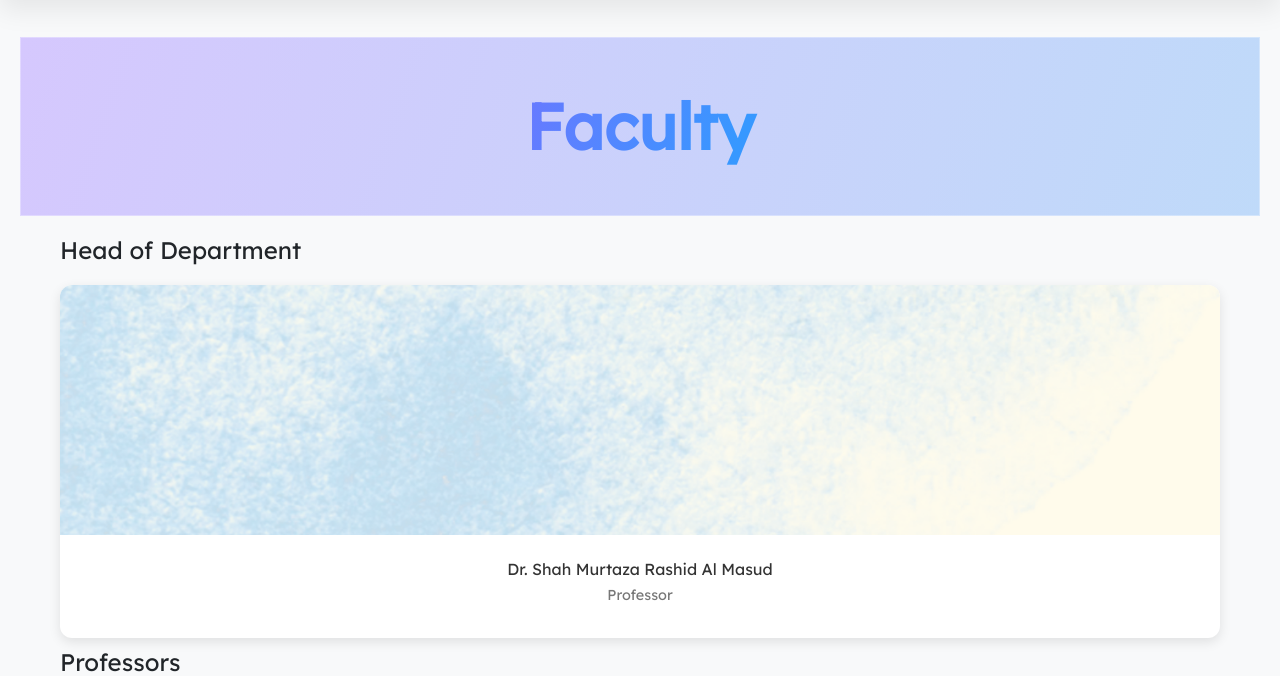
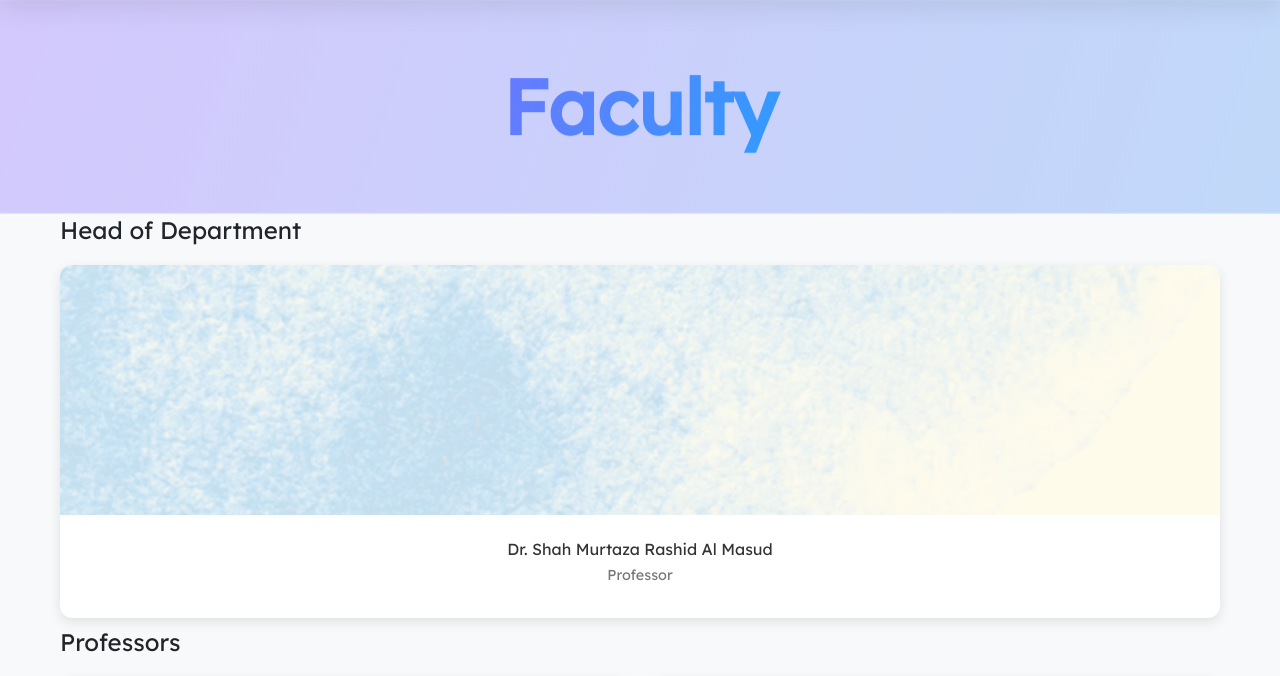
Before and after one commit to dee4git/uap_cse, a Django app: page /faculty/ in a window 1280 px wide; the page is wider, and only the part inside the window is pictured. Shown: the part 211-887 px from the top of that part. Run offline with Django 4.2, Linux system fonts and the light colour scheme.

Commit message:
v 0.1.4 - Durjoy
Logs:
- faculty position fixed

```diff
--- a/static/css/faculty.css
+++ b/static/css/faculty.css
@@ -9,6 +9,8 @@ body {
 
 /* Banner Styling */
 .banner {
+    scale: 1.2;
+    margin-top: -20px;
     width: 100%;
     padding: 40px;
     background-image: linear-gradient(108.4deg, rgba(220,194,255,1) 6.9%, rgba(185,223,248,1) 86.5%);
```
